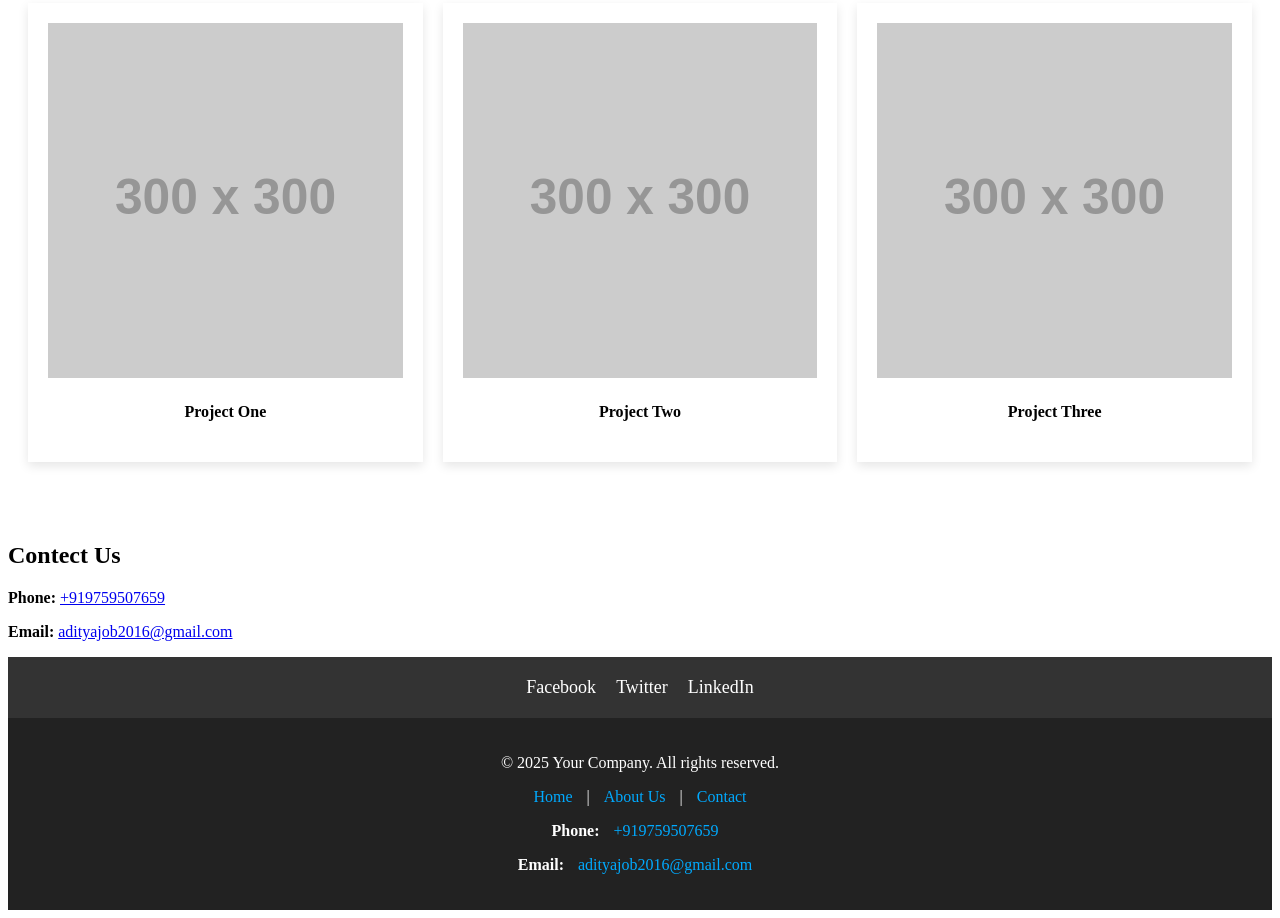
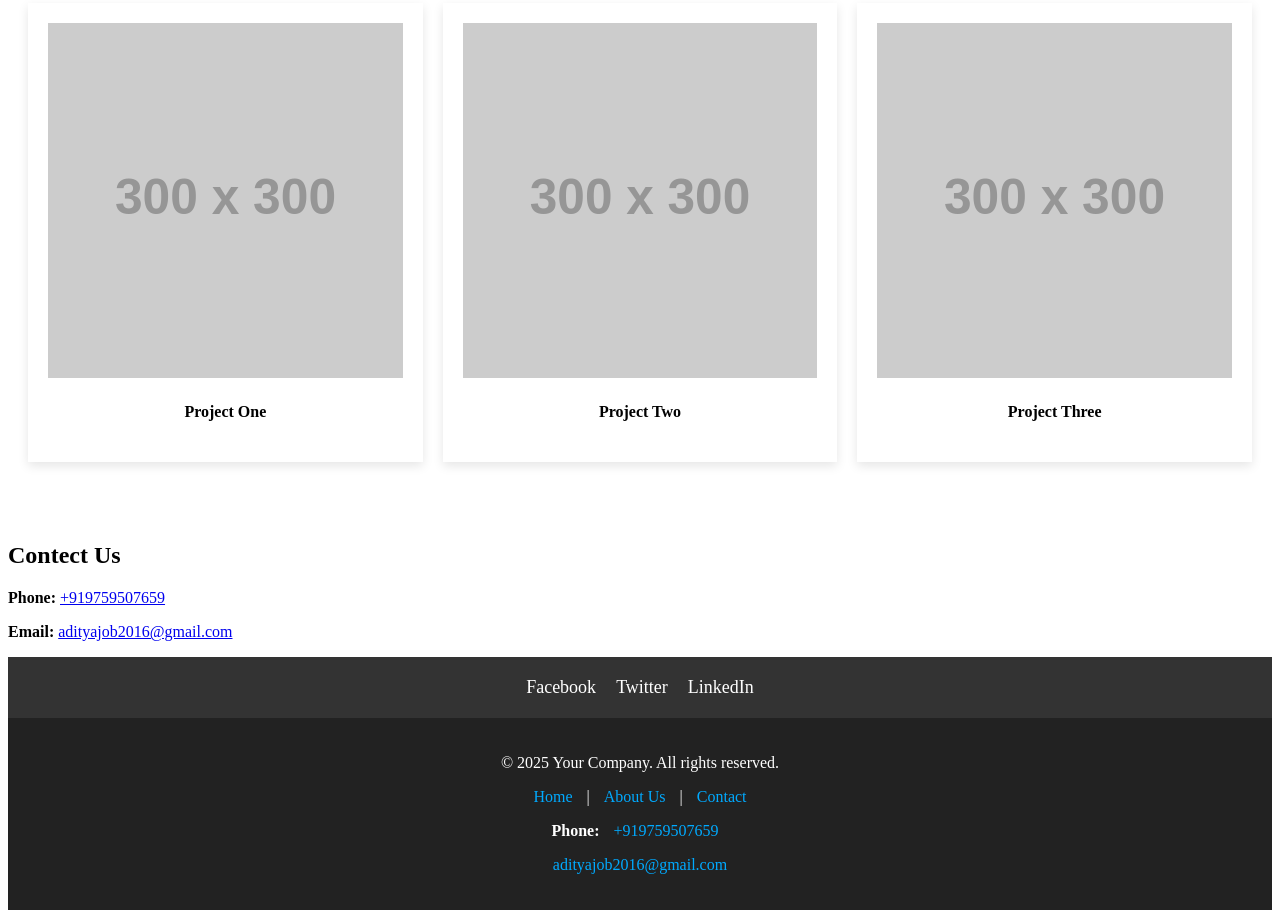
Before and after one commit to ADITYA9759/AdityaAnalytics.com, a plain HTML site: page index.html in a window 1280 px wide. Shown: the part 560-1478 px from the top of the page. Drawn offline with nearby package versions, Linux system fonts and the light colour scheme; placeholder pictures from the web are drawn by us; a script that the page names is missing.

Commit message:
Update index.html

```diff
--- a/index.html
+++ b/index.html
@@ -81,7 +81,6 @@
                 <a href="#contact">Contact</a>
                 <p><strong>Phone:</strong>
                 <a href="tel:9759507659">+919759507659</a></p>
-             <p><strong>Email:</strong>
                   <a href="Mailto:adityajob2016@gmail.com">adityajob2016@gmail.com</a></p>
             </div>
         </div>
```
